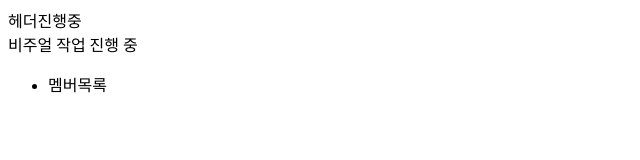
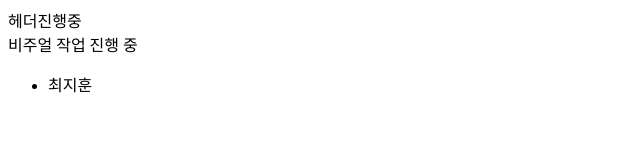
Before and after one commit to devgreact/test, a plain HTML site: page index.html in a window 1280 px wide. Shown: the full height of the page, 0-640 px from the left. Drawn offline with Linux system fonts and the light colour scheme.

Commit message:
멤버목록 변경

```diff
--- a/index.html
+++ b/index.html
@@ -13,7 +13,7 @@
       <section class="community"></section>
       <section class="memebr">
         <ul>
-          <li>멤버목록</li>
+          <li>최지훈</li>
         </ul>
       </section>
       <footer class="footer"></footer>
```
